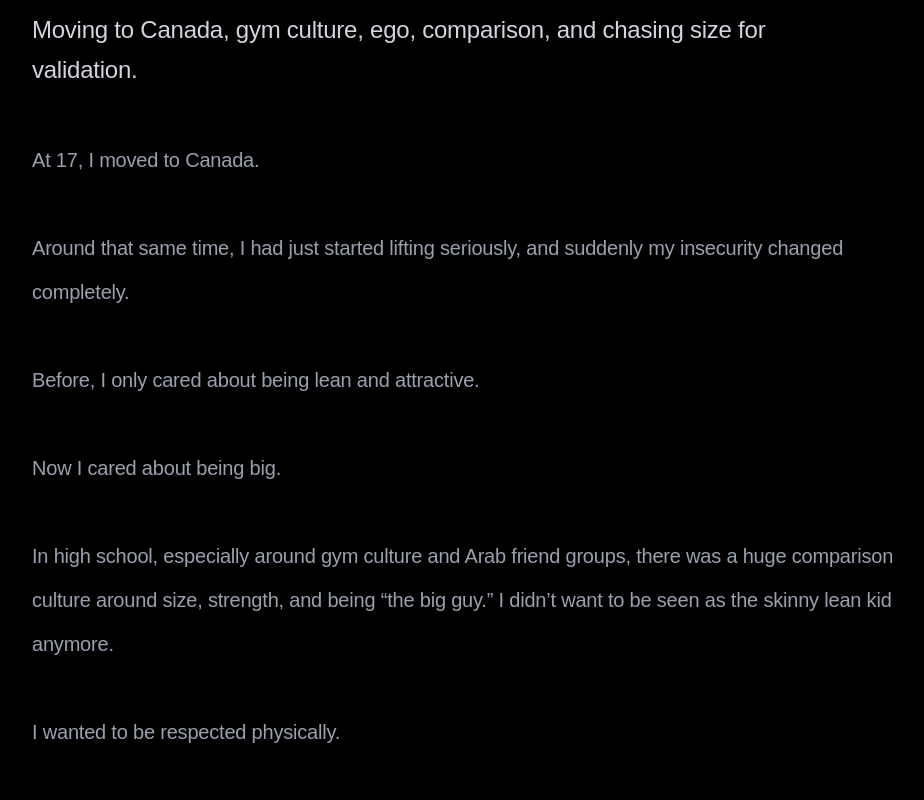
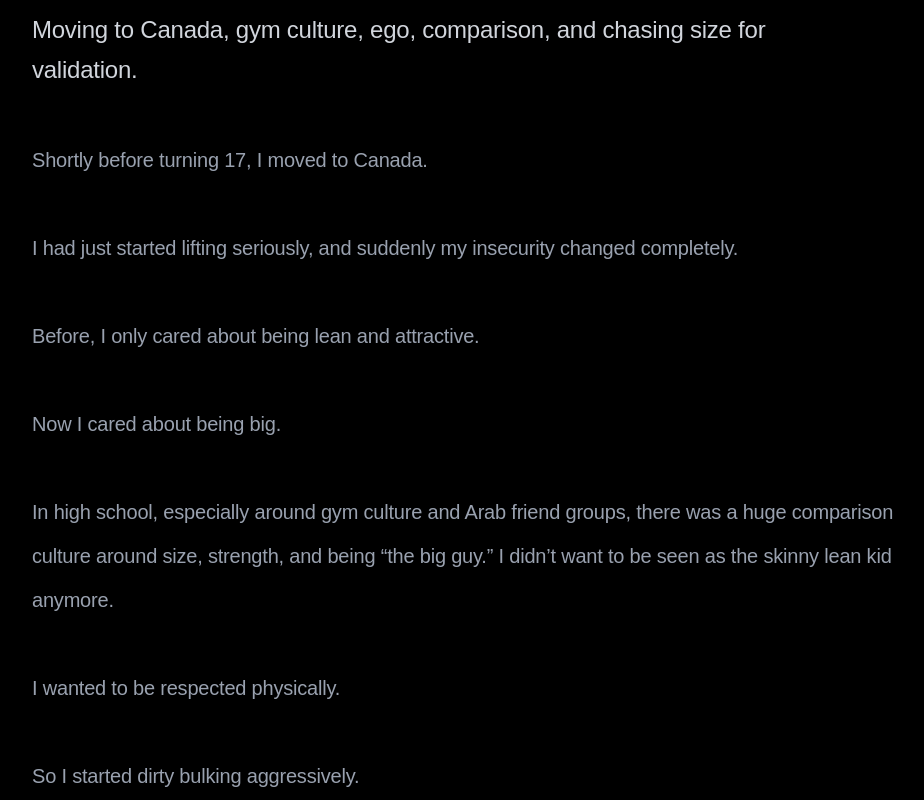
Before and after one commit to HatemCodes/HatemFit, a Next.js app: page /about in a window 1280 px wide. Shown: the part 4700-5500 px from the top of the page, without its empty margins (56-980 px from the left). Built offline with nearby package versions, Linux system fonts and the light colour scheme.

Commit message:
Refine homepage branding

```diff
--- a/app/about/page.tsx
+++ b/app/about/page.tsx
@@ -66,9 +66,9 @@ But mentally, I still wasn’t healthy. I was doing everything out of fear of ge
       "/story/age-17-2.jpg",
       "/story/age-17-3.jpg",
     ],
-    text: `At 17, I moved to Canada.
+    text: `Shortly before turning 17, I moved to Canada.
 
-Around that same time, I had just started lifting seriously, and suddenly my insecurity changed completely.
+I had just started lifting seriously, and suddenly my insecurity changed completely.
 
 Before, I only cared about being lean and attractive.
 
```
